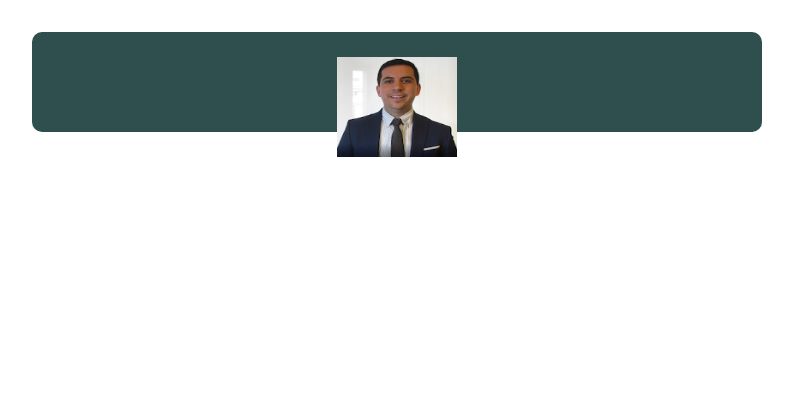
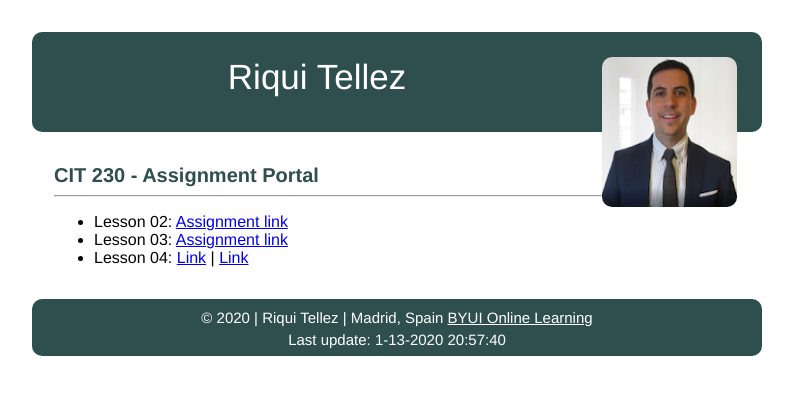
Before and after one commit to riquitellez/riquitellez.github.io, a plain HTML site: page index.html in a window 1280 px wide. Shown: the whole page, without its empty margins (10-803 px from the left). Drawn offline with Linux system fonts and the light colour scheme; files that its build step writes are made by us from their sources; files whose address does not match are found by name.

Commit message:
Final test

```diff
--- a/index.html
+++ b/index.html
@@ -6,13 +6,28 @@
   <meta http-equiv="X-UA-Compatible" content="IE=edge" />
   <meta name="viewport" content="width=device-width, initial-scale=1" />
   <meta name="description" content="Site for all CIT230 assignments - Riqui Tellez">
-    <style>
-    </style>
-    <link rel="stylesheet" href="/style.css">
+
+  <link rel="stylesheet" href="css\style.css">
+  <script src="js/script.js" defer></script>
+
 </head>
 <body>
     <div id="divTop">
-        <img alt="profile" src="C:\Users\Eliana\riquitellez.github.io\images\profile.png" width="120" height="100"/>
+      Riqui Tellez
+      <img alt="profile" id="mypic" src="images\profile.png" alt="Riqui Tellez profile picture"/>
     </div>
+    <main>
+        <h3 id="subtitle">CIT 230 - Assignment Portal</h3>
+        <hr>
+        <ul>
+          <li>Lesson 02: <a href="#">Assignment link</a></li>
+          <li>Lesson 03: <a href="#">Assignment link</a></li>
+          <li>Lesson 04: <a href="#">Link</a>  |  <a href="#">Link</a></li>
+        </ul>
+    </main>
+  <footer>
+    <div class="footer-line">© 2020 | Riqui Tellez | Madrid, Spain <a href="https://www.byui.edu/online">BYUI Online Learning</a></div>
+    <div class="footer-line"><span id="currentDate"></span></div>
+  </footer>
 </body>
 </html>
```
Lines whose indentation alone changed are shown as unchanged.
